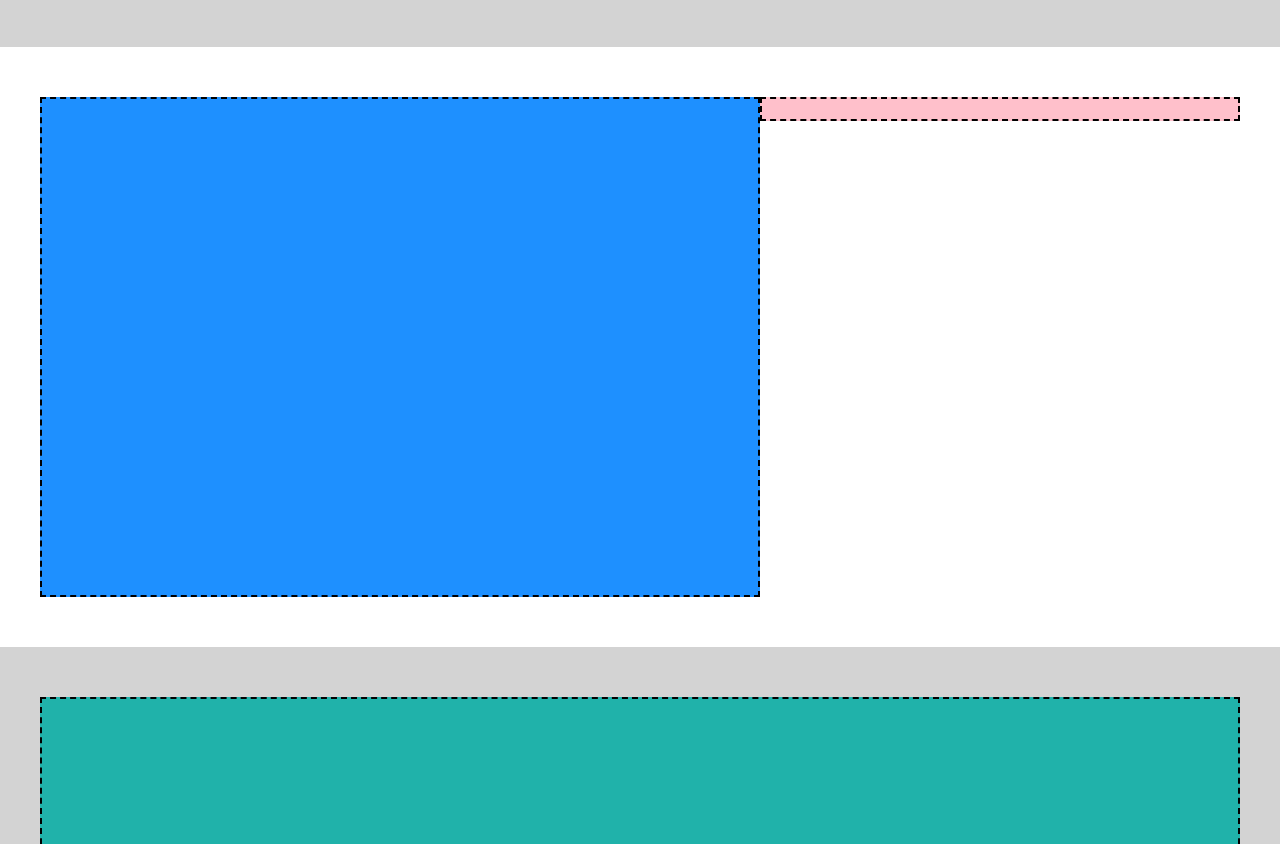
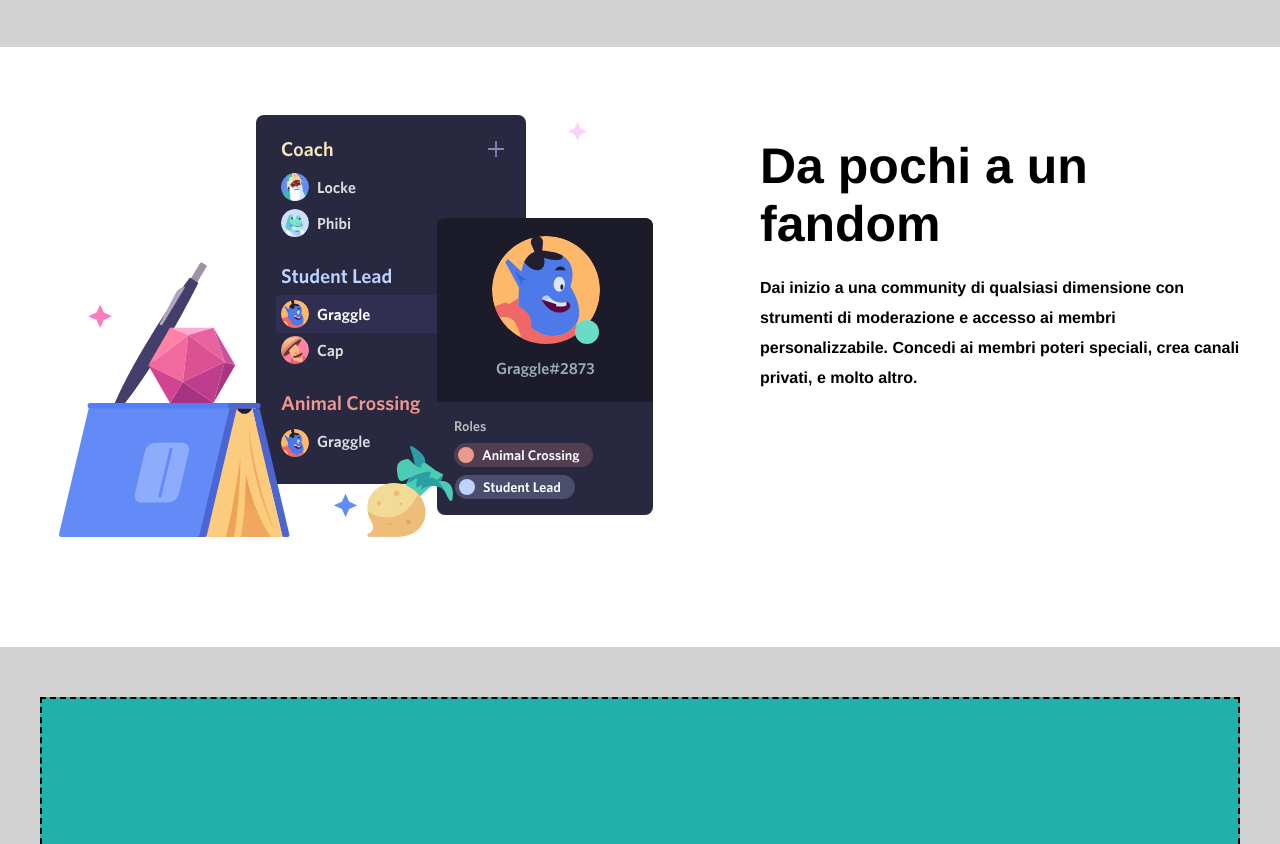
Before and after one commit to defendimattia/htmlcss-discord, a plain HTML site: page index.html in a window 1280 px wide. Shown: the part 1865-2709 px from the top of the page. Drawn offline with Linux system fonts and the light colour scheme.

Commit message:
feat: added main section3

```diff
--- a/css/style.css
+++ b/css/style.css
@@ -168,12 +168,10 @@ header {
 }
 
 .box1 {
-    background-color: #1e90ff;
     flex-basis: 60%;
 }
 
 .box2 {
-    background-color: #ffc0cb;
     flex-basis: 40%;
     padding-top: 20px;
 }
--- a/index.html
+++ b/index.html
@@ -103,10 +103,22 @@
         </section>
 
         <!-- third section -->
-        <section class="section bg-white">
+        <section class="section">
             <div class="box-section">
-                <div class="box1 border debugger"></div>
-                <div class="box2 border"></div>
+                <div class="box1 debugger">
+                    <img src="img/item3.svg" alt="item2">
+                </div>
+
+                <div class="box2">
+                    <div class="box2">
+                        <h2>
+                            Da pochi a un fandom
+                        </h2>
+
+                        <p>
+                            Dai inizio a una community di qualsiasi dimensione con strumenti di moderazione e accesso ai membri personalizzabile. Concedi ai membri poteri speciali, crea canali privati, e molto altro.
+                        </p>
+                </div>
             </div>
         </section>
 
```
Also changed, not shown: img/item3.svg (added).
